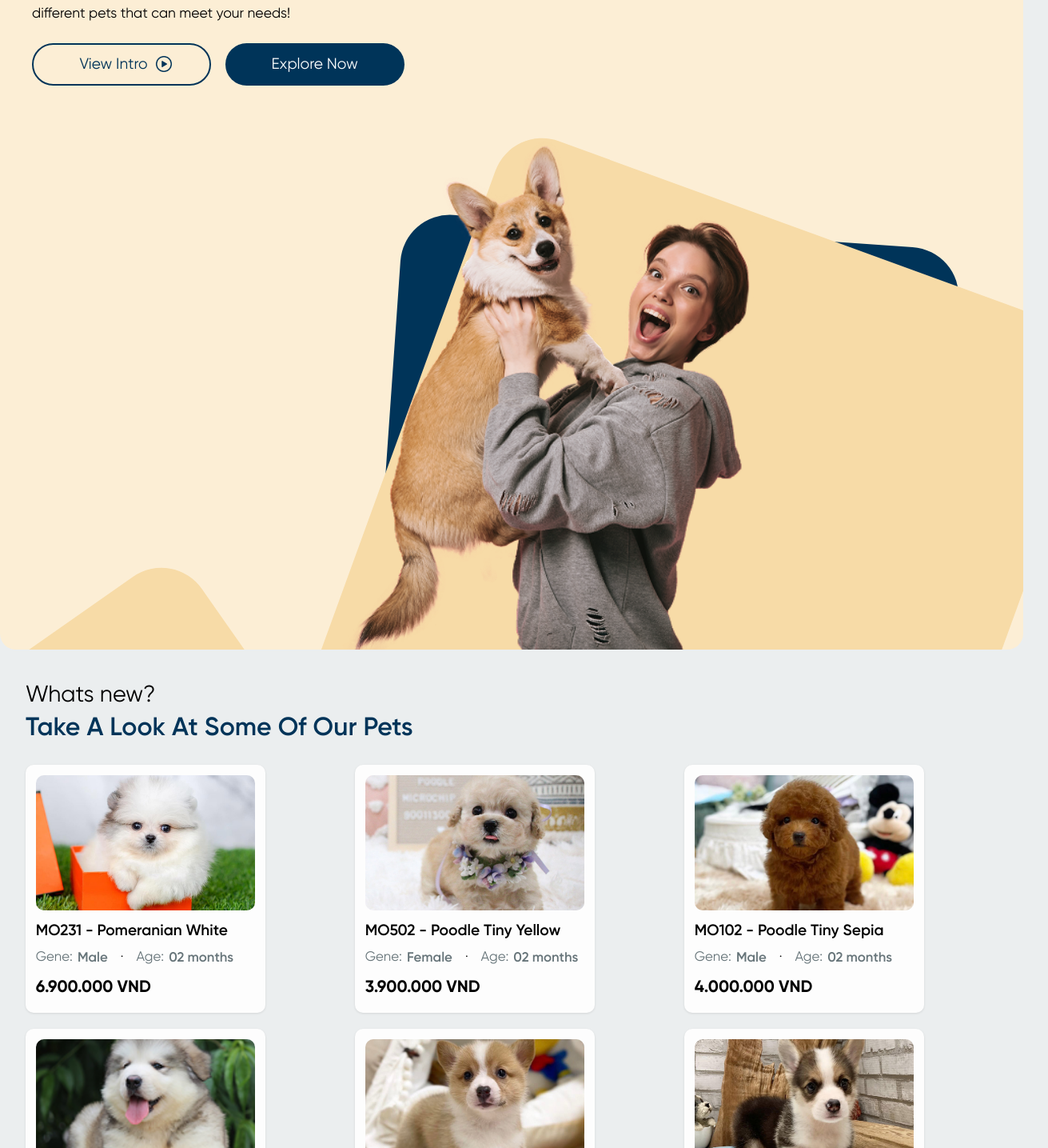
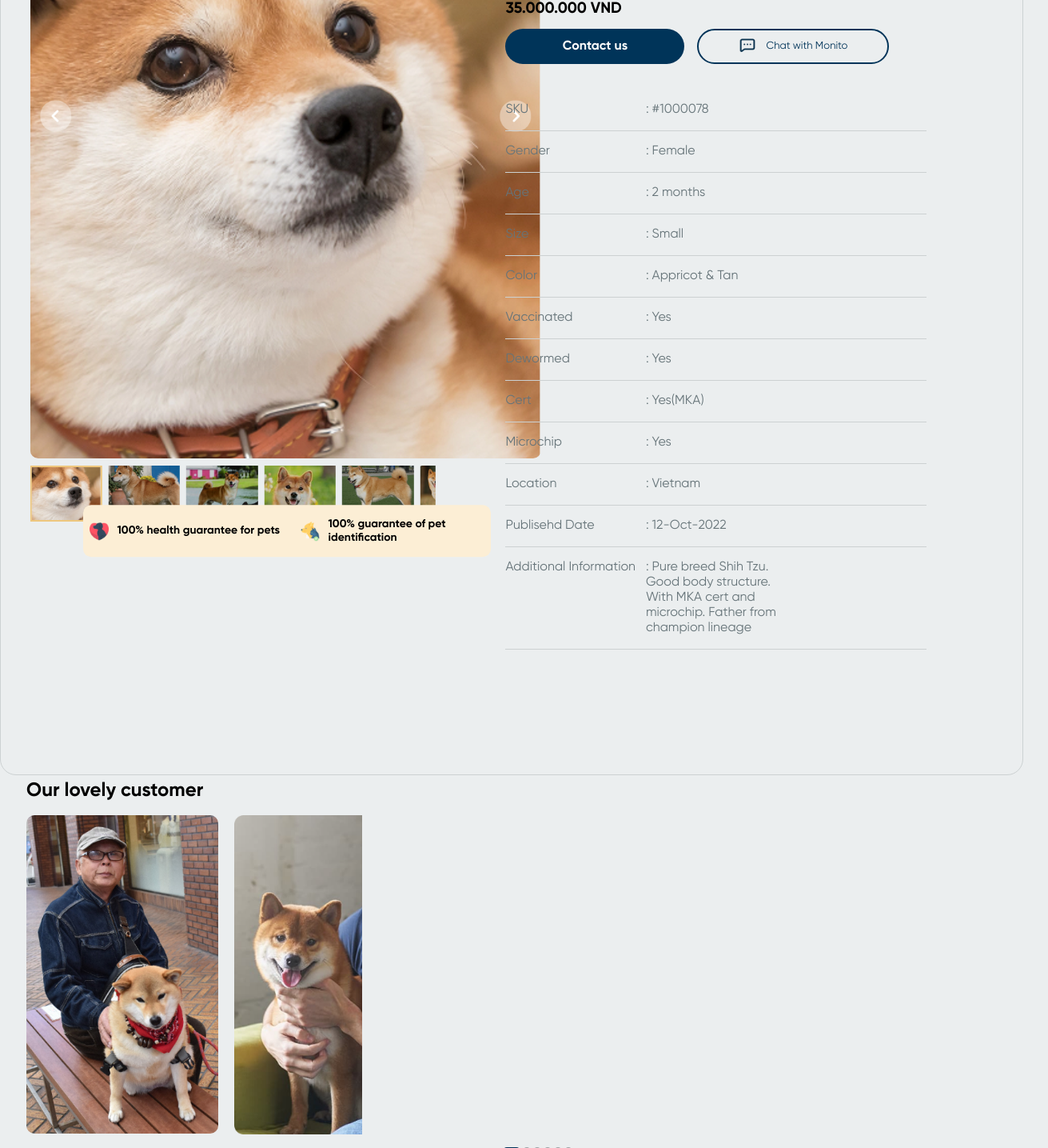
Before and after one commit to clarencepanto/monito-petwebsite, a React (Vite) app: page / in a window 1280 px wide. Shown: the part 360-1795 px from the top of the page at 80% size, 1311 px wide, since content can reach past the window. Built offline with nearby package versions, Linux system fonts and the light colour scheme.

Commit message:
done revisiting mobile and finishing desktop query

```diff
--- a/src/App.jsx
+++ b/src/App.jsx
@@ -1,8 +1,10 @@
 import "./styles/main.scss";
 import Homepage from "./page/Homepage";
+import Categorypage from "./page/Categorypage";
+import Petdetailpage from "./page/PetDetailpage";
 
 function App() {
-  return <Homepage />;
+  return <Petdetailpage />;
 }
 
 export default App;
--- a/src/components/Hero.jsx
+++ b/src/components/Hero.jsx
@@ -15,16 +15,18 @@ function Hero({ variant = "default", image }) {
             </p>
           </article>
           <div className="flex-row btn-cont--category">
-            <button className="btn btn--transparent  flex-center hero__btn hero__btn--marginfix m3-left">
+            <button className="btn btn--transparent  flex-center hero__btn hero__btn--marginfix m3-left btncategory--1">
               <div>View Intro</div>
 
               <img
                 src="/images/logo/Play.png"
                 alt="play"
-                className="hero__btn--img "
+                className="hero__btn--img btncategory--1--img "
               />
             </button>
-            <button className="btn hero__btn btncategory">Explore Now</button>
+            <button className="btn hero__btn btncategory--2">
+              Explore Now
+            </button>
           </div>
         </div>
 
--- a/src/components/sections/PetDetails.jsx
+++ b/src/components/sections/PetDetails.jsx
@@ -1,12 +1,10 @@
 import "../../styles/components/sections/_petdetails.scss";
 import NavigationRef from "../sections/NavigationRef";
-import PetList from "../sections/PetList";
-import Footer from "../Footer";
 
 function PetDetails() {
   return (
-    <div>
-      <div className="container petdetails-cont">
+    <div className="petcontmain">
+      <div className="container  petdetails-cont">
         <section className="petdetails">
           <div className="flex-center">
             <img
@@ -112,7 +110,7 @@ function PetDetails() {
                   100% health guarantee for pets
                 </h3>
               </div>
-              <div className="flex-row flex-align-elements gap10 p1-top">
+              <div className="flex-row flex-align-elements gap10">
                 <img
                   src="/images/petdetailimg/image-10.png"
                   alt=""
@@ -123,9 +121,12 @@ function PetDetails() {
                 </h3>
               </div>
             </section>
-            <section>
+          </div>
+        </section>
+      </div>
+      <section className="petdetail__testimonial__cont">
         <h2 className="p1-bottom">Our lovely customer</h2>
-              <div className="grid gap10 p1-bottom">
+        <div className="grid gap10 p1-bottom petdetail__testimonialdetail">
           <img
             src="/images/petdetailimg/image-7.png"
             alt=""
@@ -137,7 +138,7 @@ function PetDetails() {
             className="petdetailcustomerimg--halfimg"
           />
         </div>
-              <div className="flex-row flex-center gap5">
+        <div className="flex-row flex-center gap5 ">
           <div className="rectangle-petdetailnav"></div>
           <div className="circle-petdetailnav"></div>
 
@@ -148,11 +149,6 @@ function PetDetails() {
         </div>
       </section>
     </div>
-          <PetList title="See more puppies" variant="nobtn" />
-        </section>
-      </div>
-      <Footer />
-    </div>
   );
 }
 
--- a/src/page/PetDetailpage.jsx
+++ b/src/page/PetDetailpage.jsx
@@ -1,11 +1,20 @@
+import Navbar from "../components/Navbar";
 import PetDetailCarousel from "../components/sections/PetDetailCarousel";
 import PetDetails from "../components/sections/PetDetails";
+import PetList from "../components/sections/PetList";
+import Footer from "../components/Footer";
 
 function PetDetailpage() {
   return (
     <div>
-      <PetDetailCarousel />
-      <PetDetails />
+      <Navbar variant="transparent" />
+      <div className="border p1-top ">
+        <PetDetailCarousel />
+        <PetDetails />
+      </div>
+
+      {/* <PetList title="See more puppies" variant="nobtn" />
+      <Footer /> */}
     </div>
   );
 }
--- a/src/styles/components/_hero.scss
+++ b/src/styles/components/_hero.scss
@@ -64,10 +64,21 @@
     border-radius: 20px;
     padding: 2rem 0 0 0;
 
+    @include lg {
+      position: relative;
+    }
+
     .hero__title,
     .hero__subtitle,
     .hero__details {
       padding: 0 1rem;
+
+      @include lg {
+        position: relative;
+        transform: translate(22rem, 6rem);
+        color: $neutral-color-00;
+        z-index: 5;
+      }
     }
 
     .hero__details {
@@ -79,7 +90,7 @@
 
       @include lg {
         margin: 0;
-        transform: translateX(-3rem);
+        transform: translate(-1rem, 1rem);
         z-index: 2;
       }
     }
@@ -97,8 +108,30 @@
       transform: translateY(40px);
       padding: 0 0.5rem;
 
-      .btncategory {
+      @include lg {
+        transform: translate(20rem, 8rem);
+      }
+
+      .btncategory--1 {
+        @include lg {
+          color: $neutral-color-00;
+          border: 1px solid $neutral-color-00;
+        }
+
+        &--img {
+          @include lg {
+            background-color: $neutral-color-00;
+          }
+        }
+      }
+
+      .btncategory--2 {
         padding: 1rem 0;
+
+        @include lg {
+          background-color: $neutral-color-00;
+          color: $color-interactive-1;
+        }
       }
     }
 
@@ -107,6 +140,7 @@
 
       &__bottom {
         display: none;
+
         &--darkblue {
           display: block;
           top: 350px;
@@ -119,6 +153,17 @@
 
           @include md {
             width: 800px;
+          }
+
+          @include lg {
+            width: 1000px;
+            height: 1200px;
+            transform: rotate(-20deg);
+            top: -1rem;
+            left: 20rem;
+            border-radius: 100px;
+            position: absolute;
+            z-index: 1;
           }
         }
       }
@@ -319,6 +364,8 @@
   @include lg {
     width: 550px;
     transform: translateX(1.5rem);
+    position: relative;
+    z-index: 2;
   }
 }
 
--- a/src/styles/components/_navbar.scss
+++ b/src/styles/components/_navbar.scss
@@ -136,6 +136,14 @@
     .squaredesign {
       background-color: $neutral-color-10;
     }
+
+    .dropdown {
+      button {
+        @include lg {
+          background-color: $neutral-color-10;
+        }
+      }
+    }
   }
 }
 
--- a/src/styles/components/sections/_petdetailcarousel.scss
+++ b/src/styles/components/sections/_petdetailcarousel.scss
@@ -10,9 +10,18 @@
     width: 100%;
   }
 
+  @include lg {
+    width: 50%;
+    transform: translateX(2.3rem);
+  }
+
   &__mainimg {
     width: 100%;
     object-fit: cover;
+
+    @include lg {
+      border-radius: 10px;
+    }
   }
 
   &__sideimg {
@@ -21,11 +30,19 @@
     display: flex;
     gap: 0.5rem;
 
+    @include lg {
+      margin-left: 0;
+    }
+
     &__image {
       width: 4.5rem;
 
       height: 70px;
       object-fit: cover;
+
+      @include lg {
+        width: 5.6rem;
+      }
 
       &--special {
         border: 2px solid $color-brand-4;
@@ -43,6 +60,10 @@
     position: absolute;
     left: 1rem;
     top: 1rem;
+
+    @include lg {
+      display: none;
+    }
   }
 
   &__infoicon {
@@ -51,6 +72,10 @@
     position: absolute;
     right: 1rem;
     top: 1.5rem;
+
+    @include lg {
+      display: none;
+    }
   }
 
   &__arrow {
--- a/src/styles/components/sections/_petdetails.scss
+++ b/src/styles/components/sections/_petdetails.scss
@@ -1,15 +1,28 @@
 @use "../../abstracts/breakpoints" as *;
 @use "../../abstracts/colors" as *;
 @use "../../abstracts/variables" as *;
+
+.petcontmain {
+  @include lg {
+    height: 300px;
+  }
+}
 
 .petdetails-cont {
   margin-top: 1rem;
   border-radius: 15px;
   box-shadow: 0 -4px 6px 2px rgba(0, 0, 0, 0.1);
+
+  @include lg {
+    box-shadow: none;
+    width: 45%;
+    transform: translate(15.5rem, -48rem);
+  }
 }
 
 .petdetails {
   width: 100%;
+
   &-darklineimg {
     width: 2rem;
     height: 0.3rem;
@@ -42,15 +55,27 @@
 
   &__infotitle {
     font-size: $fsm-2xl;
+
+    @include lg {
+      display: none;
+    }
   }
 
   &__sharebtnimg {
     width: 1rem;
     height: 1rem;
+
+    @include lg {
+      display: none;
+    }
   }
 
   &__sharebtn {
     font-size: $fsm-l;
+
+    @include lg {
+      display: none;
+    }
   }
 
   &__infokey {
@@ -69,6 +94,11 @@
   justify-content: center;
   padding: 0.5rem 0;
   gap: 10px;
+
+  @include lg {
+    font-size: 13px;
+    width: 15rem;
+  }
 }
 
 .divider-pdetails {
@@ -85,6 +115,18 @@
 
   .guarantee-text {
     font-size: $fsm-l;
+
+    @include lg {
+      width: 230px;
+    }
+  }
+
+  @include lg {
+    width: 510px;
+    display: grid;
+    height: 65px;
+    grid-template-columns: repeat(2, 1fr);
+    transform: translate(-33rem, -12.3rem);
   }
 }
 
@@ -102,6 +144,10 @@
   &--halfimg {
     width: 10rem;
   }
+
+  @include lg {
+    display: block;
+  }
 }
 
 .rectangle-petdetailnav {
@@ -117,3 +163,24 @@
   height: 8px;
   border-radius: 50%;
 }
+
+.petdetail__testimonial__cont {
+  @include lg {
+    transform: translate(2rem, -43rem);
+  }
+
+  .petdetail__testimonialdetail {
+    @include lg {
+      gap: 20px;
+
+      display: flex;
+    }
+  }
+}
+
+.border {
+  @include lg {
+    border: 1px solid #ccd1d2;
+    border-radius: 20px;
+  }
+}
--- a/src/styles/layout/_flex.scss
+++ b/src/styles/layout/_flex.scss
@@ -78,6 +78,7 @@
 .overflowhiddenX {
   overflow-x: hidden;
 }
+
 .p1-top {
   padding-top: 1rem;
 }
```
Lines whose indentation alone changed are shown as unchanged.
